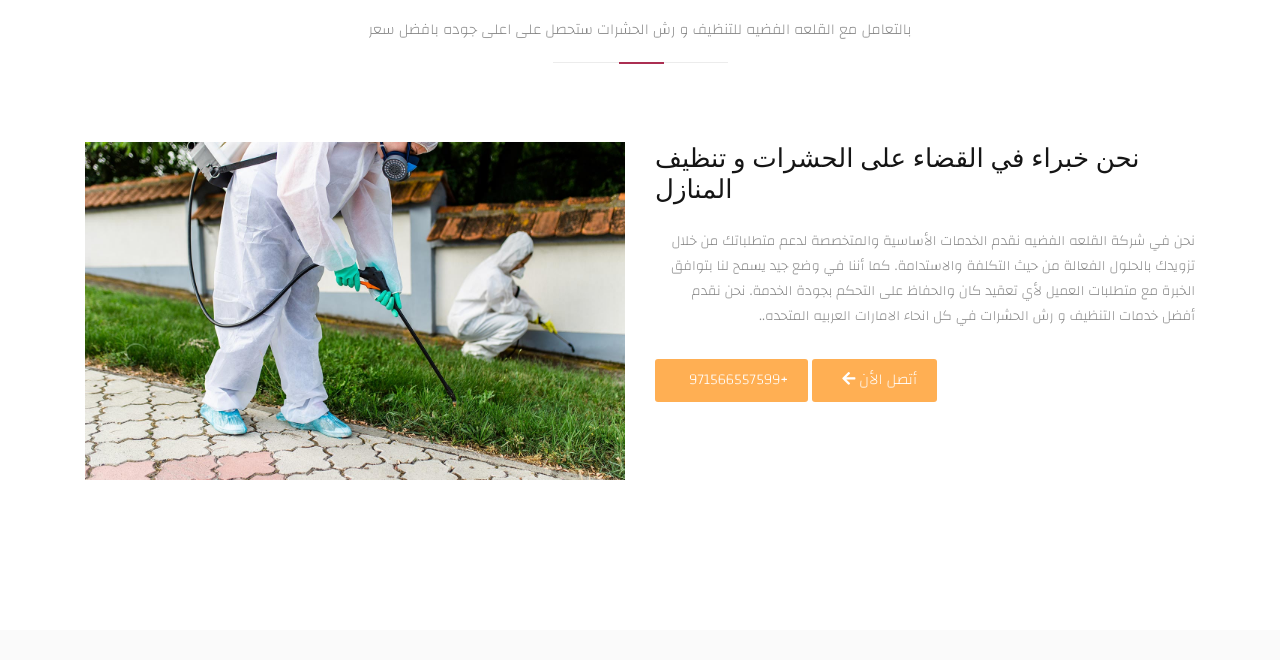
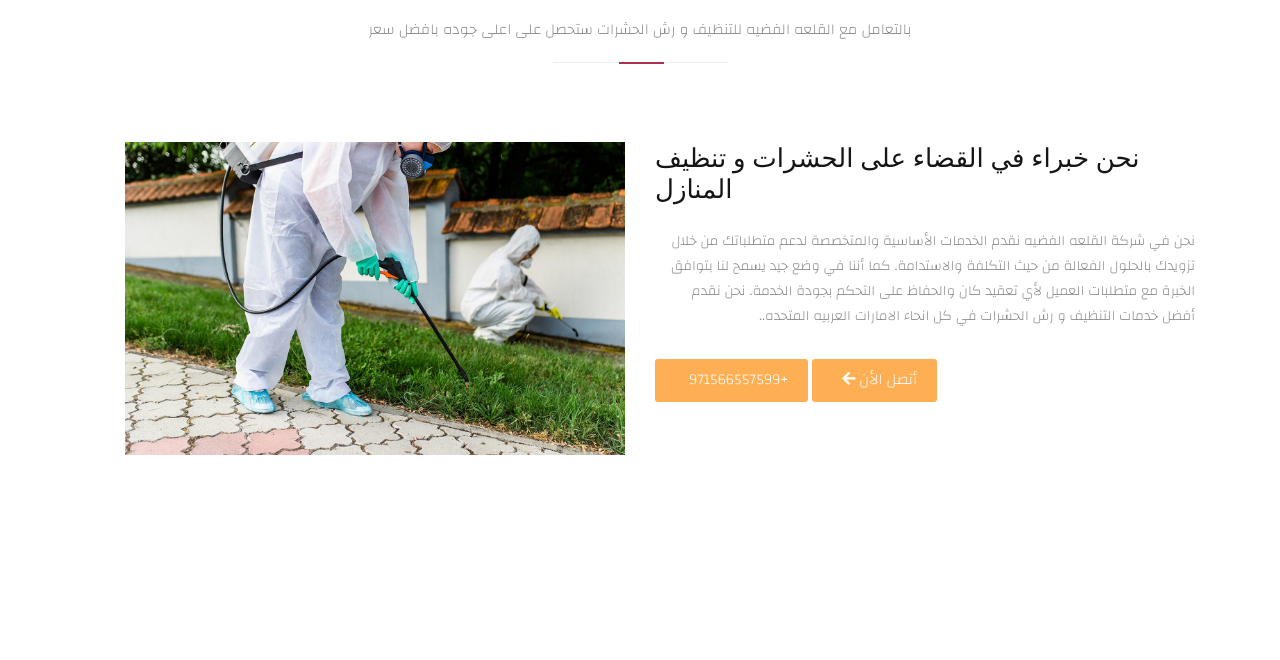
Before and after one commit to esamrezk4/cleaningservice, a plain HTML site: page index.html in a window 1280 px wide. Shown: the part 140-800 px from the top of the page. Drawn offline with nearby package versions, Linux system fonts and the light colour scheme; some icons are missing.

Commit message:
fix height , width.. img

```diff
--- a/style.css
+++ b/style.css
@@ -207,6 +207,10 @@ h6 {
 }
 .section-title {
   padding-bottom: 80px;
+}
+.section-img {
+  width: 500px;
+  height: 500px;
 }
 .section-title h3 {
   color: #ab2f52;
```
